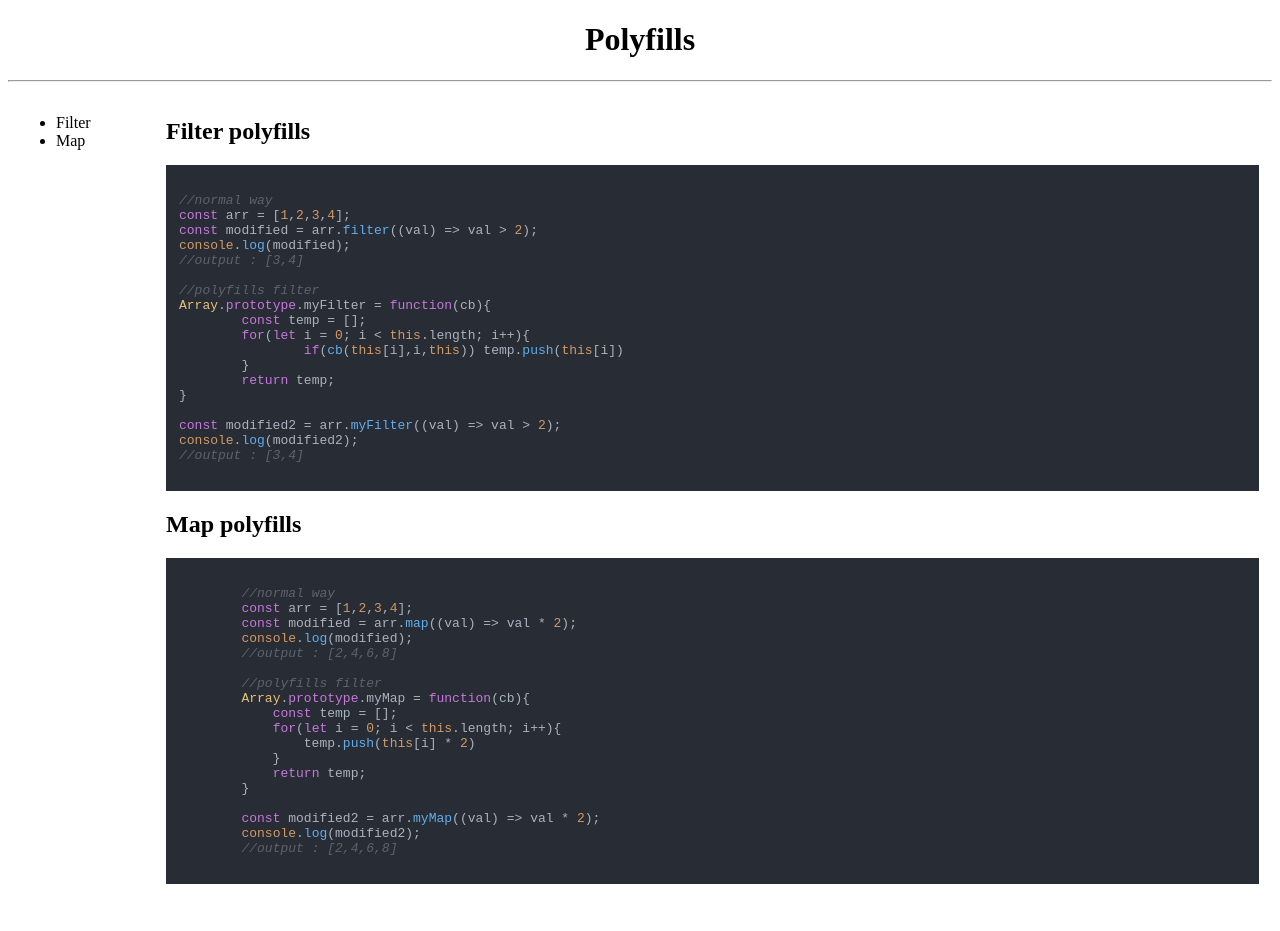
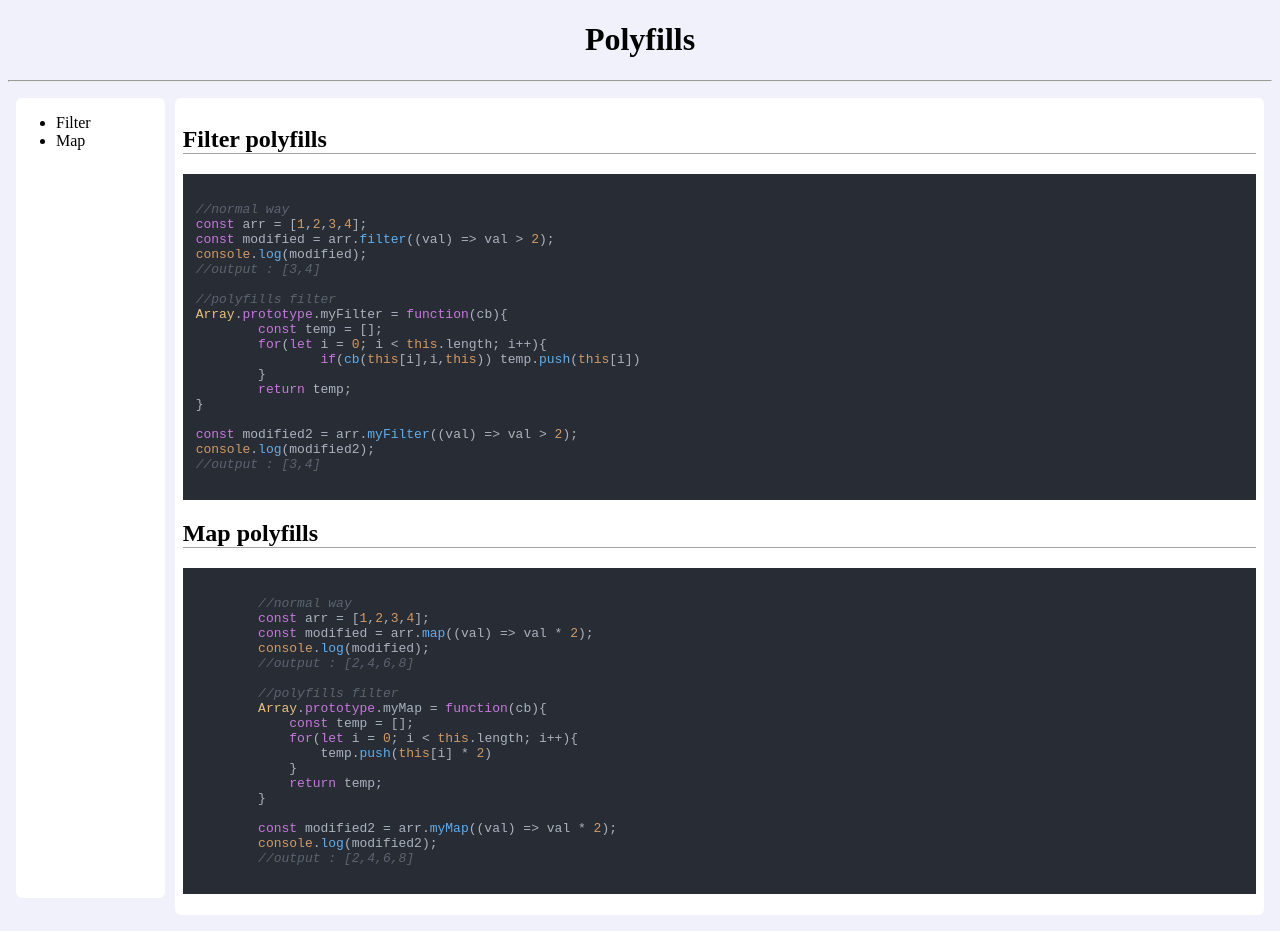
Before and after one commit to rishabhraj291196/javascript, a plain HTML site: page polyfills/index.html in a window 1280 px wide. Drawn offline with Linux system fonts and the light colour scheme.

Commit message:
change layout

```diff
--- a/assets/layout.css
+++ b/assets/layout.css
@@ -1,3 +1,6 @@
+body{
+    background-color: #f0f1fa;
+}
 .container{
     height: 100%;
     width: 100%;
@@ -10,9 +13,17 @@
 .sidebar{
     width: 150px;
     height: 100vh;
-    overflow-y: scroll;
+    background-color: #fff;
+    border-radius: 6px
 }
 .wrapper{
-    width: calc(100% - 155px);
+    width: calc(100% - 165px);
     height: 100%;
+    margin-left: 10px;
+    background-color: #fff;
+    border-radius: 6px;
+    padding: 8px
 }
+.wrapper .headerName{
+    border-bottom: 1px solid #7c7878ad
+}
--- a/polyfills/index.html
+++ b/polyfills/index.html
@@ -22,7 +22,7 @@
             </ul>
         </div>
         <div class="wrapper">
-            <h2>Filter polyfills</h2>
+            <h2 class="headerName">Filter polyfills</h2>
     <pre><code class="language-javascript">
 //normal way
 const arr = [1,2,3,4];
@@ -44,7 +44,7 @@ console.log(modified2);
 //output : [3,4]
     </code></pre>
 
-    <h2>Map polyfills</h2>
+    <h2 class="headerName">Map polyfills</h2>
     <pre><code class="language-javascript">
         //normal way
         const arr = [1,2,3,4];
```
